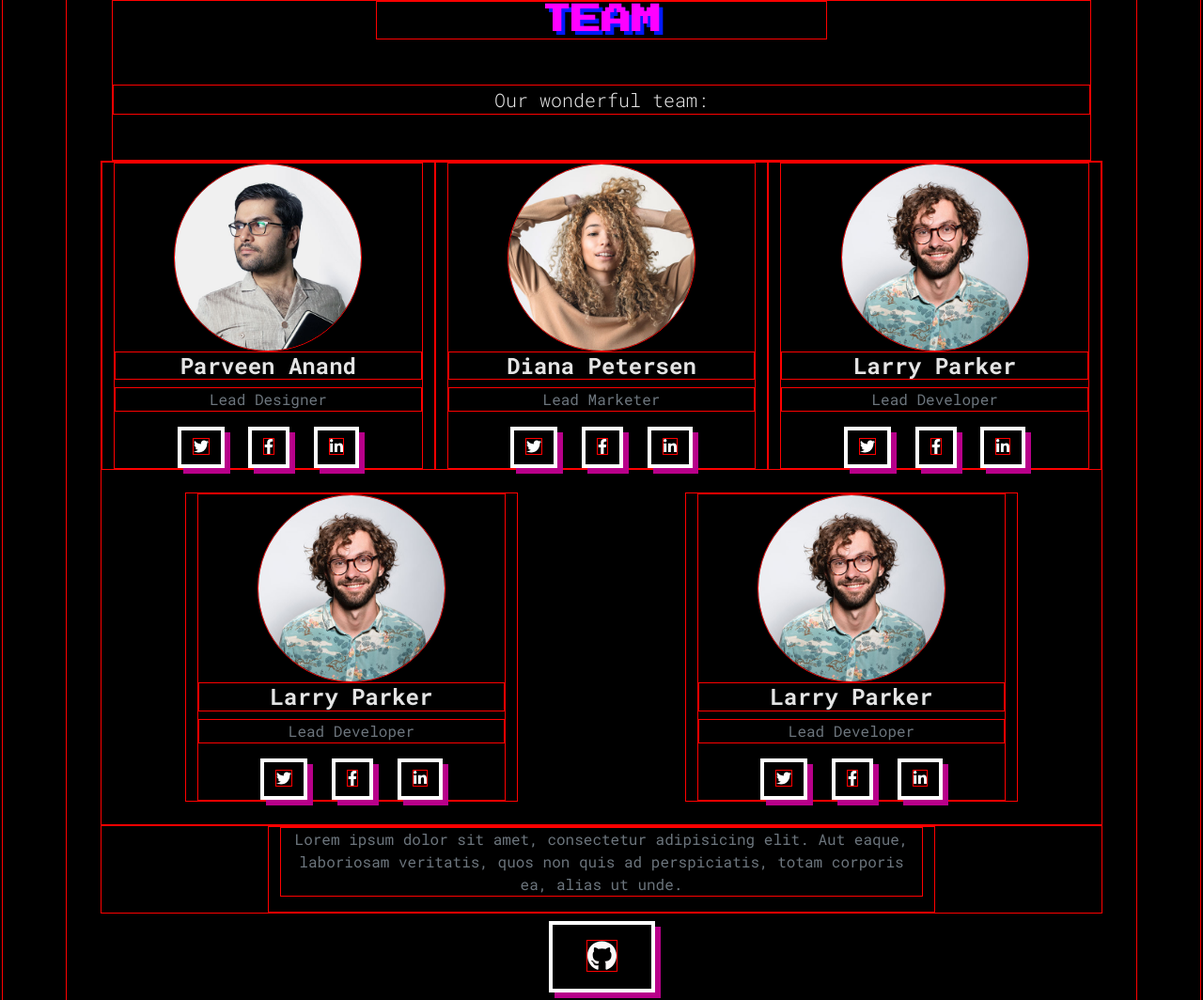
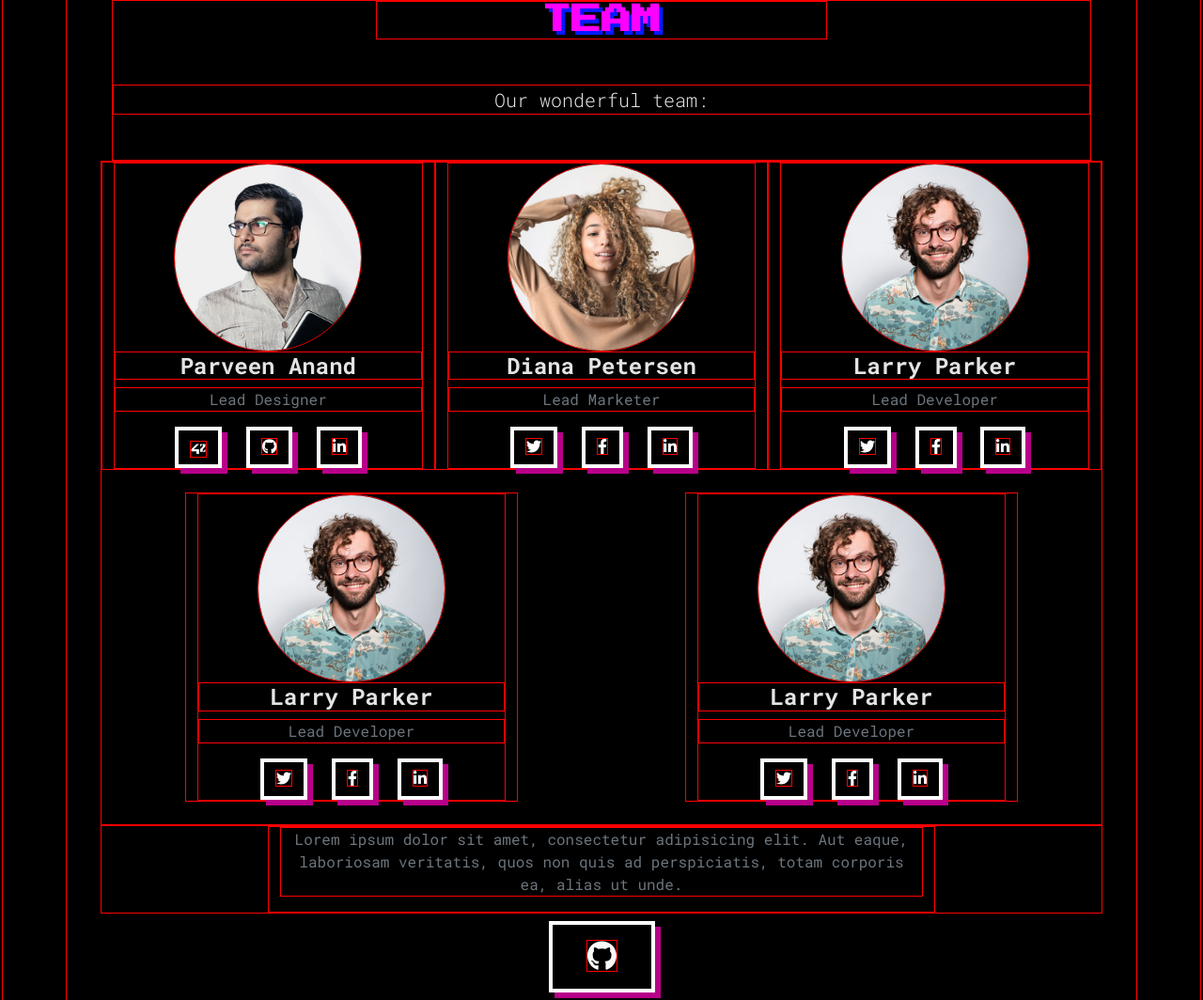
Before and after one commit to mvomiero/42_pong, a Django app: page / in a window 1280 px wide. Shown: the part 3083-4147 px from the top of the page at 94% size. Run offline with Django 4.2, Linux system fonts and the light colour scheme; data comes from the database, SQL or seed files in the repository; data that the repository does not hold is empty; some libraries are stand-ins or nearby versions; some web fonts are replaced.

Commit message:
[style] - 42 logo button added

```diff
--- a/pong/templates/pong/index.html
+++ b/pong/templates/pong/index.html
@@ -105,7 +105,8 @@
                     <div id="nameInputSection" style="display: none;">
                         <!-- <input type="text" id="playerName" placeholder="Enter your name"> -->
                         <input class="btn-vaporwave" type="text" id="playerName" placeholder="Enter your name">
-                        <select form="form-select form-select-lg" for="game_type" name="game_type" id="room_code" class="btn-vaporwave">
+                        <select form="form-select form-select-lg" for="game_type" name="game_type" id="room_code"
+                            class="btn-vaporwave">
                             <option value="match">Match</option>
                             <option value="tournament">Tournament</option>
                         </select>
@@ -394,10 +395,13 @@
                             alt="..." />
                         <h4>Parveen Anand</h4>
                         <p class="text-muted">Lead Designer</p>
-                        <a class="btn btn-dark btn-social mx-2" href="#!" aria-label="Parveen Anand Twitter Profile"><i
-                                class="fab fa-twitter"></i></a>
+                        <a class="btn btn-dark btn-social mx-2" href="#!" aria-label="Your Custom Profile">
+                            <img class="icon-42-svg" src="{% static 'assets/img/42_Logo.svg' %}" alt="Your Custom Icon">
+                        </a>
+
+
                         <a class="btn btn-dark btn-social mx-2" href="#!" aria-label="Parveen Anand Facebook Profile"><i
-                                class="fab fa-facebook-f"></i></a>
+                                class="fab fa-github"></i></a>
                         <a class="btn btn-dark btn-social mx-2" href="#!" aria-label="Parveen Anand LinkedIn Profile"><i
                                 class="fab fa-linkedin-in"></i></a>
                     </div>
--- a/static/css/styles_vaporwave.css
+++ b/static/css/styles_vaporwave.css
@@ -116,3 +116,8 @@
 .btn-vaporwave-submit {
   background-color: var(--bs-btn-submit-bg);
 }
+
+.icon-42-svg {
+  width: 18px; /* Adjust the width as needed */
+  height: 18px; /* Adjust the height as needed */
+}
```
Also changed, not shown: static/assets/img/42_Logo.svg (added).
